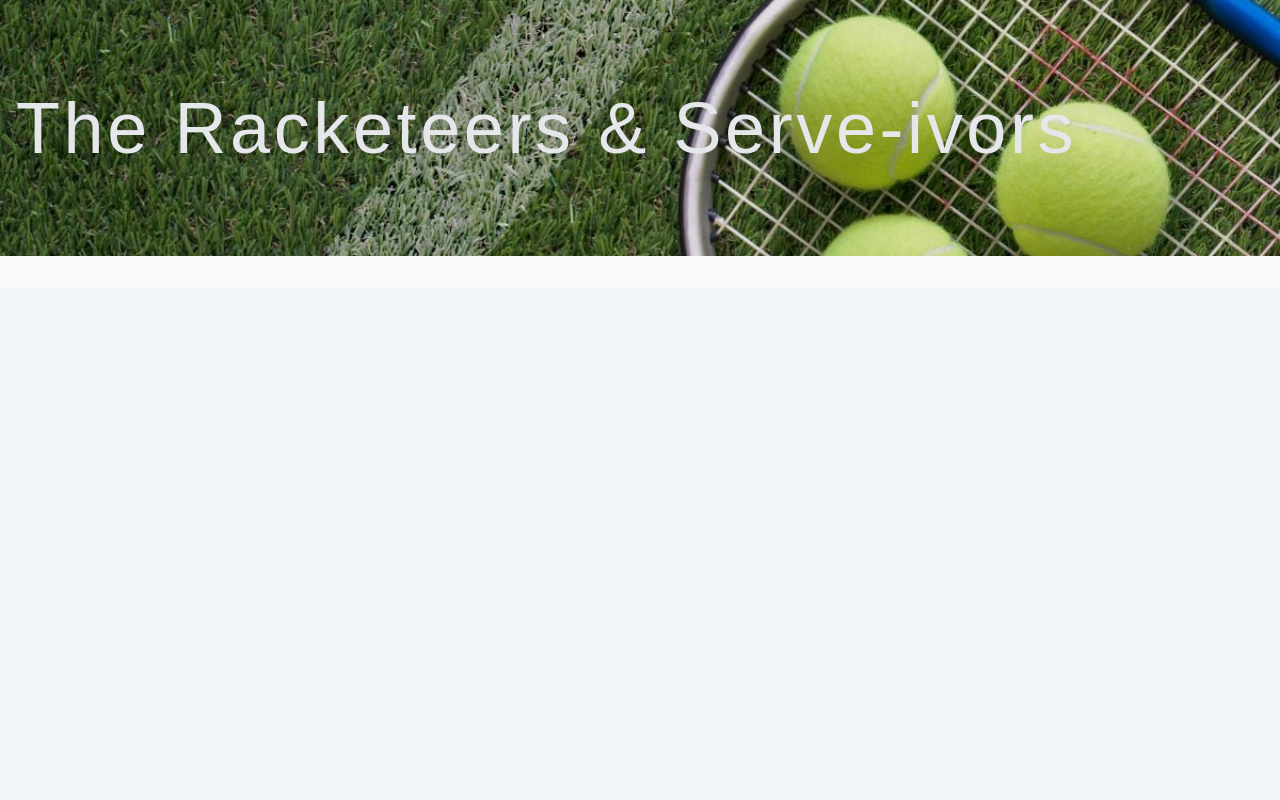
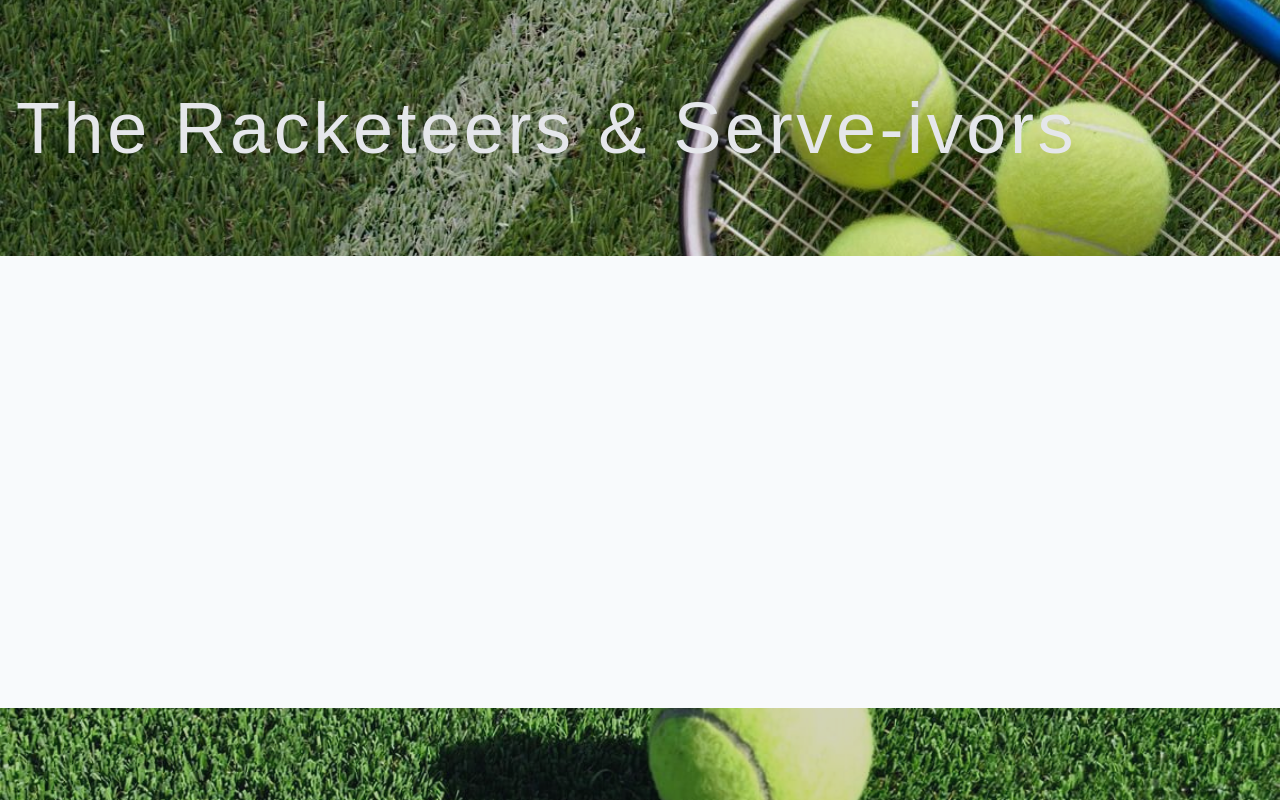
Before and after one commit to keithbloom/tennis-doubles, a Django app: page / in a window 1280 px wide. Run offline with Django 5.2, Linux system fonts and the light colour scheme; data that the repository does not hold is empty; parts of the project's set-up code (start-up, migrations or seed data) failed here and were passed over; some web fonts are replaced.

Commit message:
adds footer

```diff
--- a/tournament/static/css/output.css
+++ b/tournament/static/css/output.css
@@ -641,12 +641,12 @@ video {
   margin-bottom: 0.5rem;
 }
 
-.mb-8 {
-  margin-bottom: 2rem;
+.mt-4 {
+  margin-top: 1rem;
 }
 
-.mt-4 {
-  margin-top: 1rem;
+.mt-auto {
+  margin-top: auto;
 }
 
 .block {
@@ -685,6 +685,14 @@ video {
   height: 100%;
 }
 
+.h-auto {
+  height: auto;
+}
+
+.min-h-screen {
+  min-height: 100vh;
+}
+
 .w-16 {
   width: 4rem;
 }
@@ -697,46 +705,32 @@ video {
   width: 100%;
 }
 
-.min-w-full {
-  min-width: 100%;
-}
-
-.min-w-\[100px\] {
-  min-width: 100px;
-}
-
-.min-w-\[300px\] {
-  min-width: 300px;
-}
-
-.min-w-fit {
-  min-width: -moz-fit-content;
-  min-width: fit-content;
-}
-
-.min-w-max {
-  min-width: -moz-max-content;
-  min-width: max-content;
-}
-
 .min-w-24 {
   min-width: 6rem;
-}
-
-.min-w-80 {
-  min-width: 20rem;
 }
 
 .min-w-40 {
   min-width: 10rem;
 }
 
+.min-w-full {
+  min-width: 100%;
+}
+
 .max-w-3xl {
   max-width: 48rem;
 }
 
+.max-w-full {
+  max-width: 100%;
+}
+
 .flex-1 {
   flex: 1 1 0%;
+}
+
+.flex-grow {
+  flex-grow: 1;
 }
 
 .table-fixed {
@@ -808,10 +802,6 @@ video {
   white-space: nowrap;
 }
 
-.text-nowrap {
-  text-wrap: nowrap;
-}
-
 .rounded-full {
   border-radius: 9999px;
 }
@@ -838,12 +828,12 @@ video {
   border-bottom-width: 2px;
 }
 
+.border-b-4 {
+  border-bottom-width: 4px;
+}
+
 .border-l-4 {
   border-left-width: 4px;
-}
-
-.border-b-4 {
-  border-bottom-width: 4px;
 }
 
 .border-gray-200 {
@@ -980,11 +970,6 @@ video {
   background-color: rgb(229 231 235 / var(--tw-bg-opacity));
 }
 
-.bg-gray-50 {
-  --tw-bg-opacity: 1;
-  background-color: rgb(249 250 251 / var(--tw-bg-opacity));
-}
-
 .bg-slate-100 {
   --tw-bg-opacity: 1;
   background-color: rgb(241 245 249 / var(--tw-bg-opacity));
@@ -1010,12 +995,27 @@ video {
   background-color: rgb(255 255 255 / var(--tw-bg-opacity));
 }
 
+.bg-gray-800 {
+  --tw-bg-opacity: 1;
+  background-color: rgb(31 41 55 / var(--tw-bg-opacity));
+}
+
 .bg-cover {
   background-size: cover;
 }
 
 .bg-center {
   background-position: center;
+}
+
+.object-cover {
+  -o-object-fit: cover;
+     object-fit: cover;
+}
+
+.object-center {
+  -o-object-position: center;
+     object-position: center;
 }
 
 .p-3 {
@@ -1036,11 +1036,6 @@ video {
   padding-right: 1rem;
 }
 
-.px-6 {
-  padding-left: 1.5rem;
-  padding-right: 1.5rem;
-}
-
 .py-2 {
   padding-top: 0.5rem;
   padding-bottom: 0.5rem;
@@ -1051,9 +1046,9 @@ video {
   padding-bottom: 0.75rem;
 }
 
-.py-4 {
-  padding-top: 1rem;
-  padding-bottom: 1rem;
+.py-8 {
+  padding-top: 2rem;
+  padding-bottom: 2rem;
 }
 
 .text-left {
@@ -1101,6 +1096,10 @@ video {
   font-weight: 700;
 }
 
+.font-light {
+  font-weight: 300;
+}
+
 .font-medium {
   font-weight: 500;
 }
@@ -1111,14 +1110,6 @@ video {
 
 .font-thin {
   font-weight: 100;
-}
-
-.font-light {
-  font-weight: 300;
-}
-
-.uppercase {
-  text-transform: uppercase;
 }
 
 .tracking-wider {
@@ -1150,14 +1141,14 @@ video {
   color: rgb(55 65 81 / var(--tw-text-opacity));
 }
 
-.text-gray-900 {
-  --tw-text-opacity: 1;
-  color: rgb(17 24 39 / var(--tw-text-opacity));
-}
-
 .text-green-500 {
   --tw-text-opacity: 1;
   color: rgb(34 197 94 / var(--tw-text-opacity));
+}
+
+.text-white {
+  --tw-text-opacity: 1;
+  color: rgb(255 255 255 / var(--tw-text-opacity));
 }
 
 .opacity-0 {
@@ -1174,6 +1165,10 @@ video {
 
 .opacity-80 {
   opacity: 0.8;
+}
+
+.opacity-30 {
+  opacity: 0.3;
 }
 
 .shadow-md {
--- a/tournament/templates/base.html
+++ b/tournament/templates/base.html
@@ -1,6 +1,6 @@
 {% load static %}
 <!DOCTYPE html>
-<html lang="en">
+<html lang="en" class="min-h-screen">
 
 <head>
     <meta charset="UTF-8">
@@ -25,8 +25,22 @@
     {% block extra_css %}{% endblock %}
 </head>
 
-<body class="bg-slate-100">
+<body class="flex flex-col min-h-screen bg-slate-100">
+    <div class="flex-grow bg-slate-50 container mx-auto">
     {% block  content %} {% endblock %}
+    </div>
+
+
+    <footer class="w-full bg-gray-800 mt-auto relative">
+        <div class="absolute inset-0 overflow-hidden">
+            <img src="/static/img/grass-footer.jpg" alt="Footer Background" class="w-full h-full object-cover object-center opacity-80" />
+        </div>
+        <div class="container mx-auto px-4 py-8 relative z-10">
+            <div class="flex justify-center items-center">
+                <p class="text-white text-xl font-semibold">&nbsp;</p>
+            </div>
+        </div>
+    </footer>
 </body>
 
 </html>
```
Also changed, not shown: tournament/static/img/grass-footer.jpg (added).
